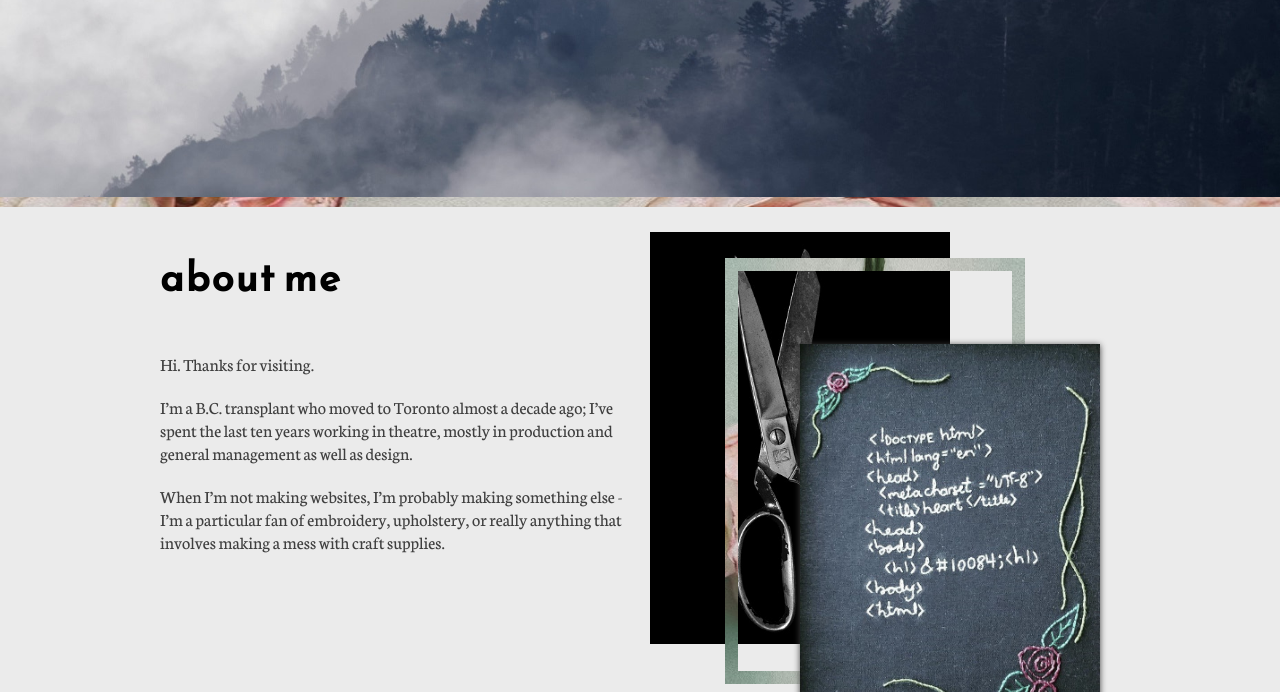
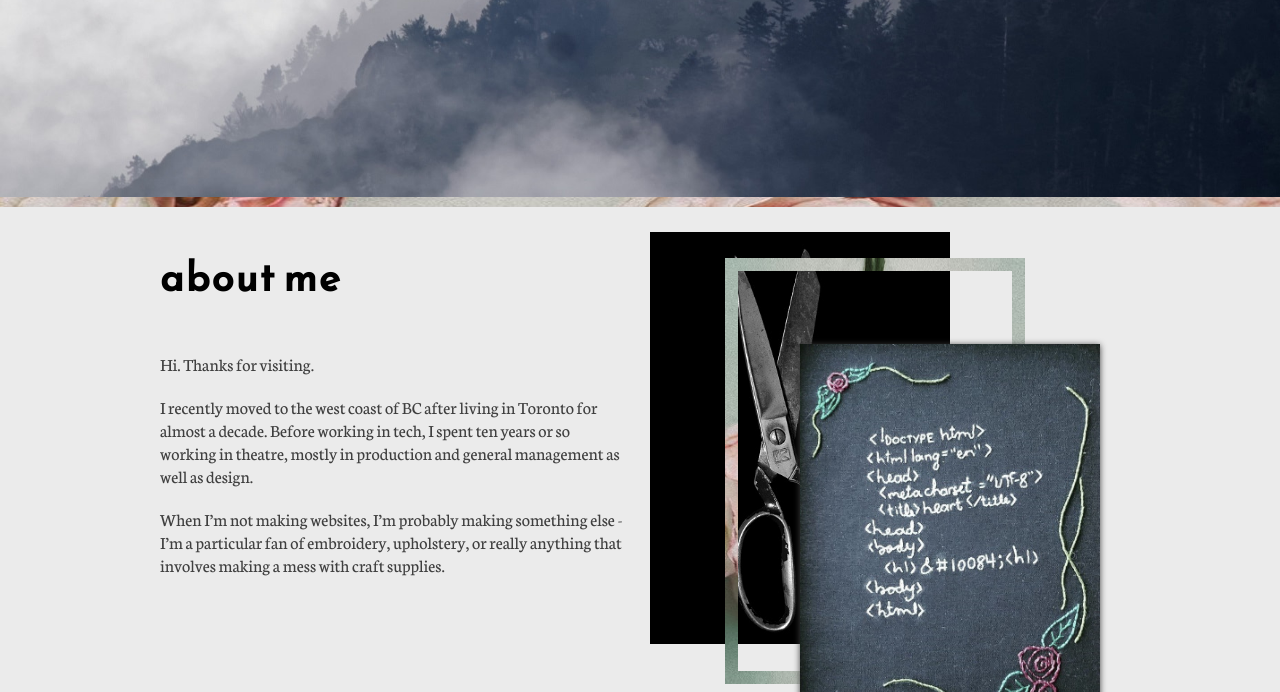
Before and after one commit to lindsaywoods/portfolio, a website: page index.html in a window 1280 px wide. Shown: the part 505-1197 px from the top of the page. Drawn offline with nearby package versions, Linux system fonts and the light colour scheme; some packages are replaced by stand-ins of ours; a script that the page names is missing.

```diff
--- a/index.html
+++ b/index.html
@@ -43,7 +43,7 @@
               Hi. Thanks for visiting.
             </p>
             <p>
-              I’m a B.C. transplant who moved to Toronto almost a decade ago; I’ve spent the last ten years working in theatre, mostly in production and general management as well as design.
+              I recently moved to the west coast of BC after living in Toronto for almost a decade.  Before working in tech, I spent ten years or so working in theatre, mostly in production and general management as well as design.
             </p>
             <p class="bottomPara">
               When I’m not making websites, I’m probably making something else - I’m a particular fan of embroidery, upholstery, or really
```
